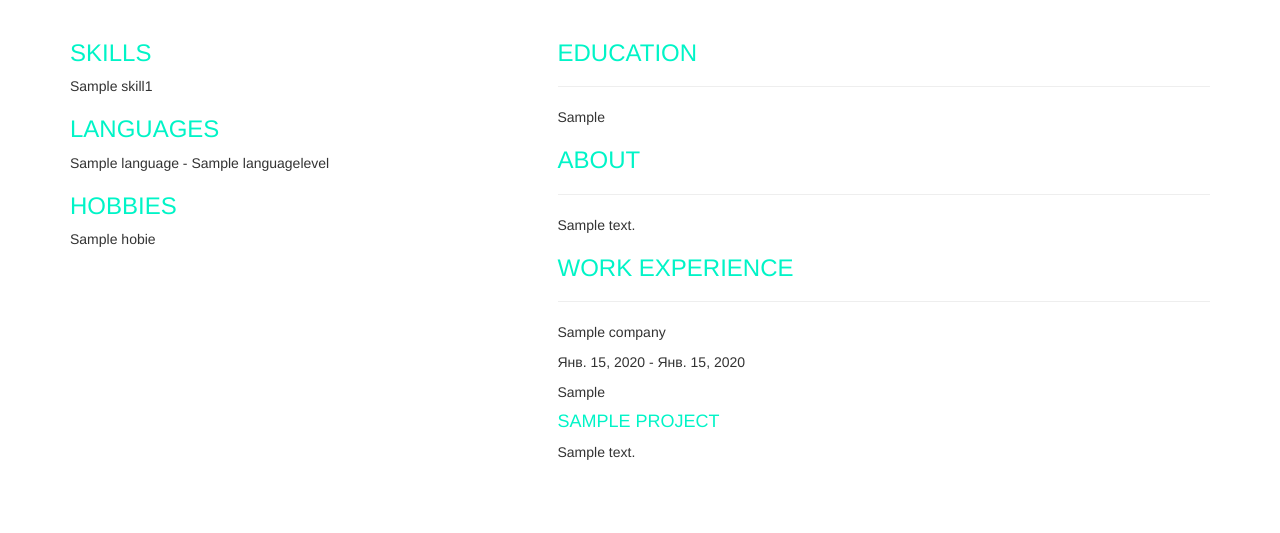
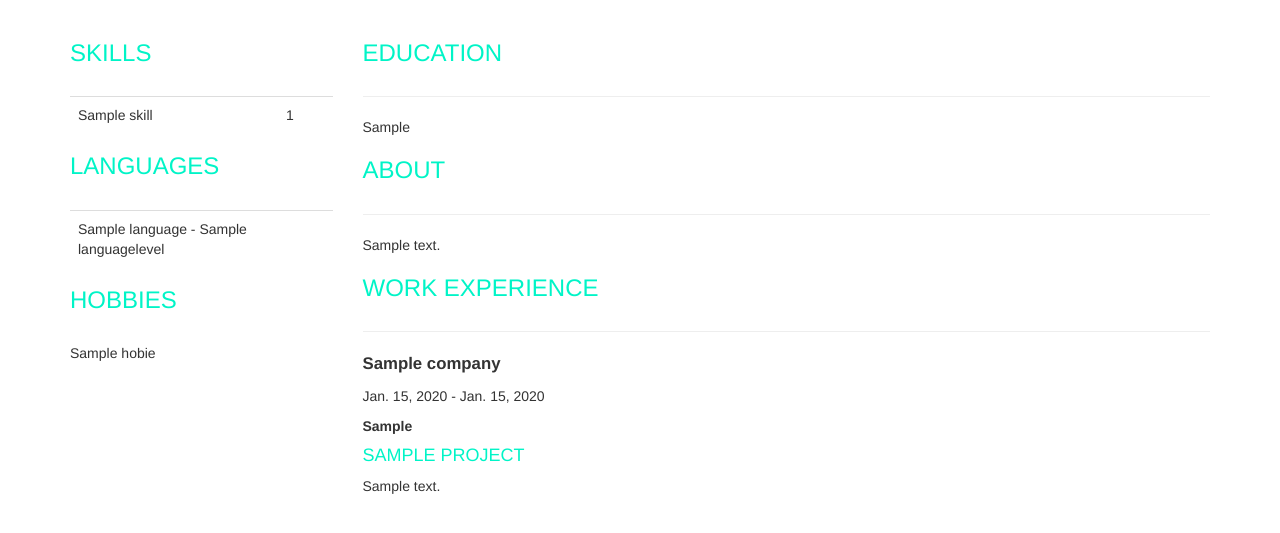
Before and after one commit to vintkor/resume, a Django app: page /users/1/ in a window 1280 px wide. Shown: the part 194-727 px from the top of the page. Run offline with Django 3.2, Linux system fonts and the light colour scheme; tables that the repository leaves empty hold one stand-in row (values such as "Sample post"); grey boxes marked "Sample" are stand-in pictures; some libraries are stand-ins or nearby versions.

Commit message:
RichTextUploadingField

```diff
--- a/profile_re/models.py
+++ b/profile_re/models.py
@@ -5,6 +5,7 @@ from django.dispatch import receiver
 from django.db.models.signals import post_save
 from resume.basemodel import AbstractDateModel
 from django.urls import reverse
+from ckeditor_uploader.fields import RichTextUploadingField
 
 
 def set_profile_image_name(instanse, filename):
@@ -18,8 +19,8 @@ class Profile(AbstractDateModel):
     user = models.OneToOneField(User, on_delete=models.CASCADE)
     avatar = models.ImageField(verbose_name='Фотография', upload_to=set_profile_image_name, blank=True, null=True, default=None)
     position = models.CharField(verbose_name='Должность', max_length=255)
-    education = models.TextField(verbose_name='Образование')
-    about = models.TextField(verbose_name='О себе')
+    education = RichTextUploadingField(verbose_name='Образование')
+    about = RichTextUploadingField(verbose_name='О себе')
 
     def __str__(self):
         if self.user.get_full_name() == '':
--- a/profile_re/templates/profile_re/user.html
+++ b/profile_re/templates/profile_re/user.html
@@ -31,9 +31,9 @@
 
 
     <div class="row">
-        <div class="col-md-5">
-            <h3 class="green text-uppercase">skills</h3>
-            <table>
+        <div class="col-md-3">
+            <h3 class="green text-uppercase left-title">skills</h3>
+            <table class="table">
                 {% for skill in user.profile.skilllevel_set.all %}
                 <tr>
                     <td>{{ skill.skill }}</td>
@@ -42,8 +42,8 @@
                 {% endfor %}
             </table>
 
-            <h3 class="green text-uppercase">LANGUAGES</h3>
-            <table>
+            <h3 class="green text-uppercase left-title">LANGUAGES</h3>
+            <table class="table">
                 {% for lang in user.profile.userlanguagelevel_set.all %}
                 <tr>
                     <td>{{ lang.language }} - {{ lang.level }}</td>
@@ -52,7 +52,7 @@
             </table>
 
 
-            <h3 class="green text-uppercase">hobbies</h3>
+            <h3 class="green text-uppercase left-title">hobbies</h3>
             <table>
                 <p>
                     {% for hobie in user.profile.hobieuser_set.all %}
@@ -64,7 +64,7 @@
 
 
 
-        <div class="col-md-7">
+        <div class="col-md-9">
             <div class="center__info">
                 <h3 class="green text-uppercase">Education</h3>
                 <hr>
@@ -80,9 +80,9 @@
                 <hr>
                 {% for comp in user.profile.company_set.all %}
                 <div class="company_set">
-                    <p >{{ comp.title }}</p>
+                    <p style="font-size: 1.2em;"><strong>{{ comp.title }}</strong></p>
                     <p class="dates">{{ comp.date_start }} - {% if comp.date_finish %}{{ comp.date_finish }}{% else %}present{% endif %}</p>
-                    <p>{{ comp.position }}</p>
+                    <p><strong>{{ comp.position }}</strong></p>
                     {% for proj in comp.project_set.all %}
                     <div class="projects_set">
                         <h4 class="green text-uppercase">{{ proj.title }}</h4>
@@ -133,6 +133,12 @@
     width: 20px;
     height: auto;
 }
+.left-title {
+    margin-bottom: 30px;
+}
+.center__info h3 {
+    margin-bottom: 30px;
+}
 </style>
 
 
--- a/projects_re/models.py
+++ b/projects_re/models.py
@@ -1,6 +1,7 @@
 from django.db import models
 from resume.basemodel import AbstractDateModel
 from profile_re.models import Profile
+from ckeditor_uploader.fields import RichTextUploadingField
 
 
 class Company(AbstractDateModel):
@@ -9,7 +10,7 @@ class Company(AbstractDateModel):
     date_start = models.DateField()
     date_finish = models.DateField(blank=True, null=True)
     position = models.CharField(max_length=255)
-    description = models.TextField()
+    description = RichTextUploadingField()
 
     def __str__(self):
         return '{} {}'.format(self.title, self.user)
@@ -18,7 +19,7 @@ class Company(AbstractDateModel):
 class Project(AbstractDateModel):
     company = models.ForeignKey(Company, on_delete=models.CASCADE)
     title = models.CharField(max_length=200)
-    description = models.TextField()
+    description = RichTextUploadingField()
 
     def __str__(self):
         return '{} {} {}'.format(self.company.user, self.company, self.title)
--- a/resume/settings.py
+++ b/resume/settings.py
@@ -37,6 +37,8 @@ INSTALLED_APPS = [
     'django.contrib.sessions',
     'django.contrib.messages',
     'django.contrib.staticfiles',
+    'ckeditor',
+    'ckeditor_uploader',
 
 
     'profile_re',
@@ -109,7 +111,7 @@ AUTH_PASSWORD_VALIDATORS = [
 # Internationalization
 # https://docs.djangoproject.com/en/2.0/topics/i18n/
 
-LANGUAGE_CODE = 'ru-Ru'
+LANGUAGE_CODE = 'en-en'
 
 TIME_ZONE = 'Europe/Kiev'
 
@@ -132,3 +134,5 @@ STATICFILES_DIRS = (
 
 MEDIA_ROOT = os.path.join(BASE_DIR, 'media')
 MEDIA_URL = '/media/'
+
+CKEDITOR_UPLOAD_PATH = 'uploads/'
--- a/resume/urls.py
+++ b/resume/urls.py
@@ -15,8 +15,11 @@ Including another URLconf
 """
 from django.contrib import admin
 from django.urls import path, include
+from django.conf.urls.static import static
+from resume import settings
 
 urlpatterns = [
     path('admin/', admin.site.urls),
     path('users/', include('profile_re.urls')),
-]
+    path('ckeditor/', include('ckeditor_uploader.urls')),
+] + static(settings.MEDIA_URL, document_root=settings.MEDIA_ROOT)
```
Also changed, not shown: profile_re/migrations/0002_auto_20180105_2100.py (added), projects_re/migrations/0002_auto_20180105_2100.py (added).
